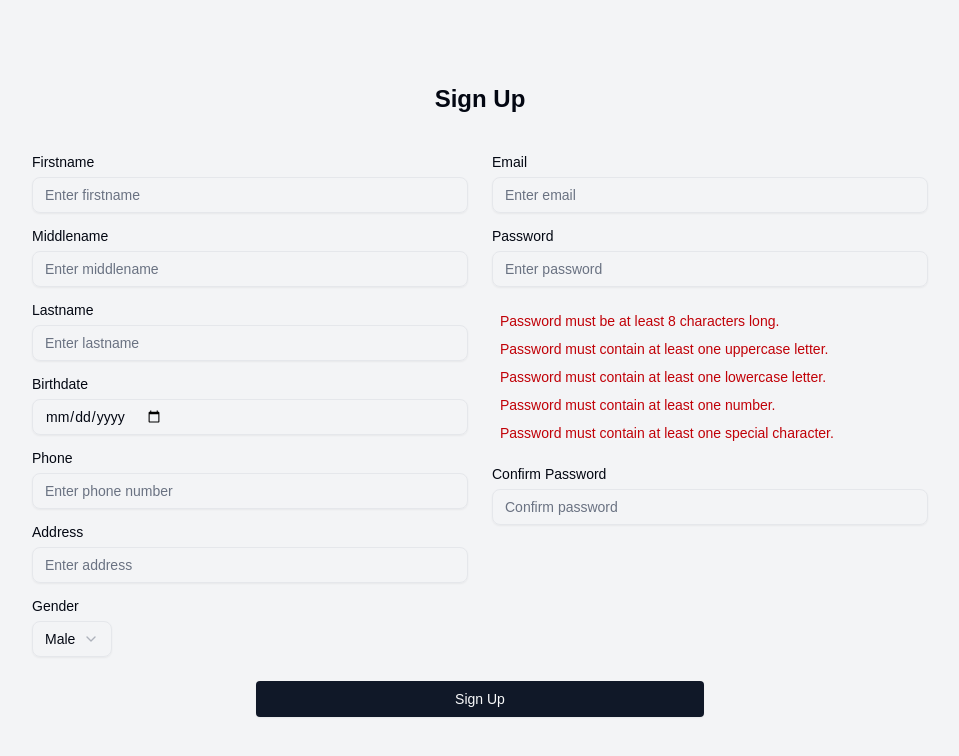
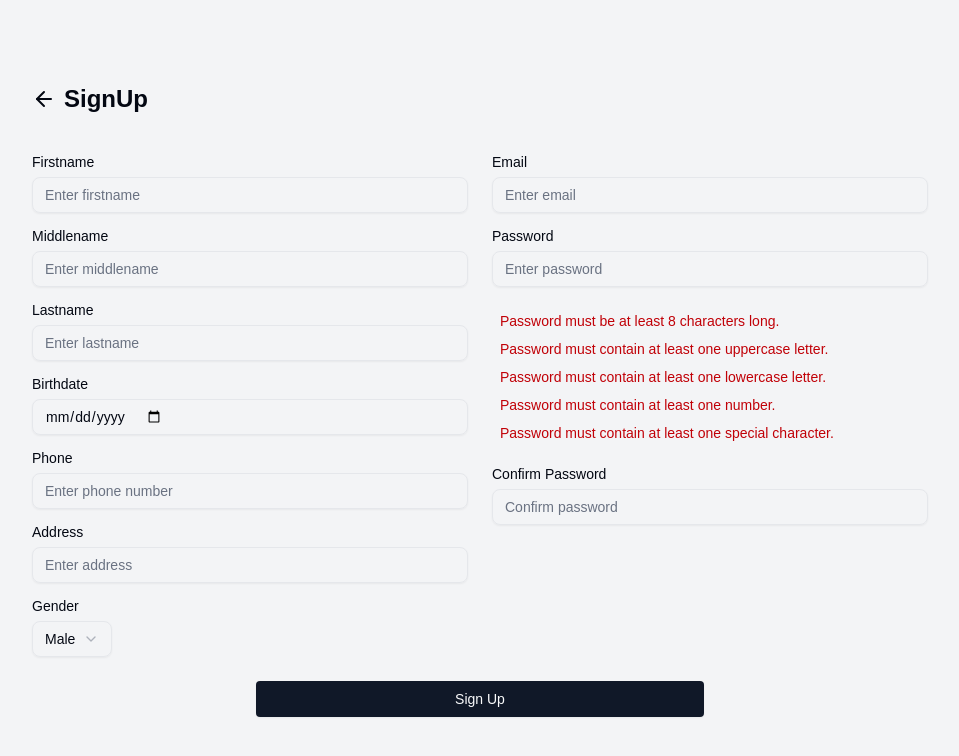
Before and after one commit to JoshVilla/ecommerce, a Next.js app: page /signup in a window 1280 px wide. Shown: the top 756 px of the page, without its empty margins (160-1119 px from the left). Built offline with nearby package versions, Linux system fonts and the light colour scheme.

Commit message:
add title page

```diff
--- a/app/(auth)/login/page.tsx
+++ b/app/(auth)/login/page.tsx
@@ -13,6 +13,7 @@ import { useRouter } from "next/navigation";
 import { useDispatch } from "react-redux";
 import { setUser } from "@/redux/slices/userSlice";
 import { motion } from "framer-motion";
+import TitlePage from "@/components/titlePage";
 
 // Define the Zod schema for validation
 const schema = z.object({
@@ -66,7 +67,7 @@ function Page() {
       animate={{ opacity: 1, y: 0 }}
       transition={{ duration: 0.5 }}
     >
-      <div className="text-2xl font-bold mb-10 text-center">Login</div>
+      <TitlePage title="Login" className="mb-10" hasBack />
       <form onSubmit={handleSubmit(onSubmit)} className="space-y-4">
         {/* Email Input */}
         <div>
--- a/app/(auth)/signup/page.tsx
+++ b/app/(auth)/signup/page.tsx
@@ -28,6 +28,8 @@ import { signup } from "@/service/api";
 import { Loader2 } from "lucide-react";
 import { IUser } from "@/utils/types";
 import { toast } from "sonner";
+import { useRouter } from "next/navigation";
+import TitlePage from "@/components/titlePage";
 
 // Schema
 const schema = z
@@ -58,6 +60,7 @@ const schema = z
 type FormSchema = z.infer<typeof schema>;
 
 function Page() {
+  const router = useRouter();
   const [isPasswordValid, setIsPasswordValid] = useState(false);
 
   const form = useForm<FormSchema>({
@@ -82,6 +85,7 @@ function Page() {
       if (data.isSuccess) {
         form.reset();
         toast.success(data.message);
+        router.push("/login");
       } else {
         toast.error(data.message);
       }
@@ -106,7 +110,7 @@ function Page() {
       animate={{ opacity: 1, y: 0 }}
       transition={{ duration: 0.5 }}
     >
-      <div className="text-2xl font-bold mb-10 text-center">Sign Up</div>
+      <TitlePage title="SignUp" className="mb-10" hasBack />
       <Form {...form}>
         <form
           onSubmit={form.handleSubmit(handleSubmit)}
--- a/app/api/signup/route.ts
+++ b/app/api/signup/route.ts
@@ -16,6 +16,7 @@ export async function POST(request: NextRequest) {
       birthdate,
       phone,
       address,
+      gender,
     } = await request.json();
 
     const existingUser = await User.collection.findOne({ email });
@@ -37,6 +38,7 @@ export async function POST(request: NextRequest) {
       birthdate,
       phone,
       address,
+      gender,
     });
     await newUser.save();
     return NextResponse.json(
--- a/components/navbar.tsx
+++ b/components/navbar.tsx
@@ -19,10 +19,9 @@ import {
   AlertDialogHeader,
   AlertDialogTitle,
 } from "@/components/ui/alert-dialog";
-import { useDispatch, useSelector } from "react-redux";
-import { persistor, RootState } from "@/redux/store/store";
+import { useDispatch } from "react-redux";
+import { persistor } from "@/redux/store/store";
 import { clearUser } from "@/redux/slices/userSlice";
-import { stat } from "fs";
 
 const Navbar = () => {
   const router = useRouter();
@@ -69,6 +68,9 @@ const Navbar = () => {
               <DropdownMenuContent>
                 <DropdownMenuItem className="cursor-pointer">
                   Profile
+                </DropdownMenuItem>
+                <DropdownMenuItem className="cursor-pointer">
+                  My Store
                 </DropdownMenuItem>
                 <DropdownMenuItem
                   className="cursor-pointer"
--- /dev/null
+++ b/components/titlePage.tsx
@@ -0,0 +1,28 @@
+import { ArrowLeft } from "lucide-react";
+import { useRouter } from "next/navigation";
+import React from "react";
+
+interface TitlePageProps {
+  title: string;
+  hasBack?: boolean;
+  className?: string;
+}
+function TitlePage({ title, hasBack, className }: TitlePageProps) {
+  const router = useRouter();
+  const handleBack = () => {
+    router.back();
+  };
+  return (
+    <div className={`${className} flex items-center gap-2`}>
+      {hasBack && (
+        <ArrowLeft
+          className="h-6 w-6 cursor-pointer hover:underline"
+          onClick={handleBack}
+        />
+      )}
+      <div className="text-2xl font-bold">{title}</div>
+    </div>
+  );
+}
+
+export default TitlePage;
--- a/models/userModel.ts
+++ b/models/userModel.ts
@@ -10,6 +10,7 @@ interface IUser {
   phone: string;
   address: string;
   gender: string;
+  isSeller: boolean;
 }
 
 const UserSchema = new mongoose.Schema<IUser>(
@@ -23,6 +24,7 @@ const UserSchema = new mongoose.Schema<IUser>(
     phone: { type: String, required: true },
     address: { type: String, required: true },
     gender: { type: String, required: true },
+    isSeller: { type: Boolean, default: false },
   },
   { timestamps: true }
 );
```
